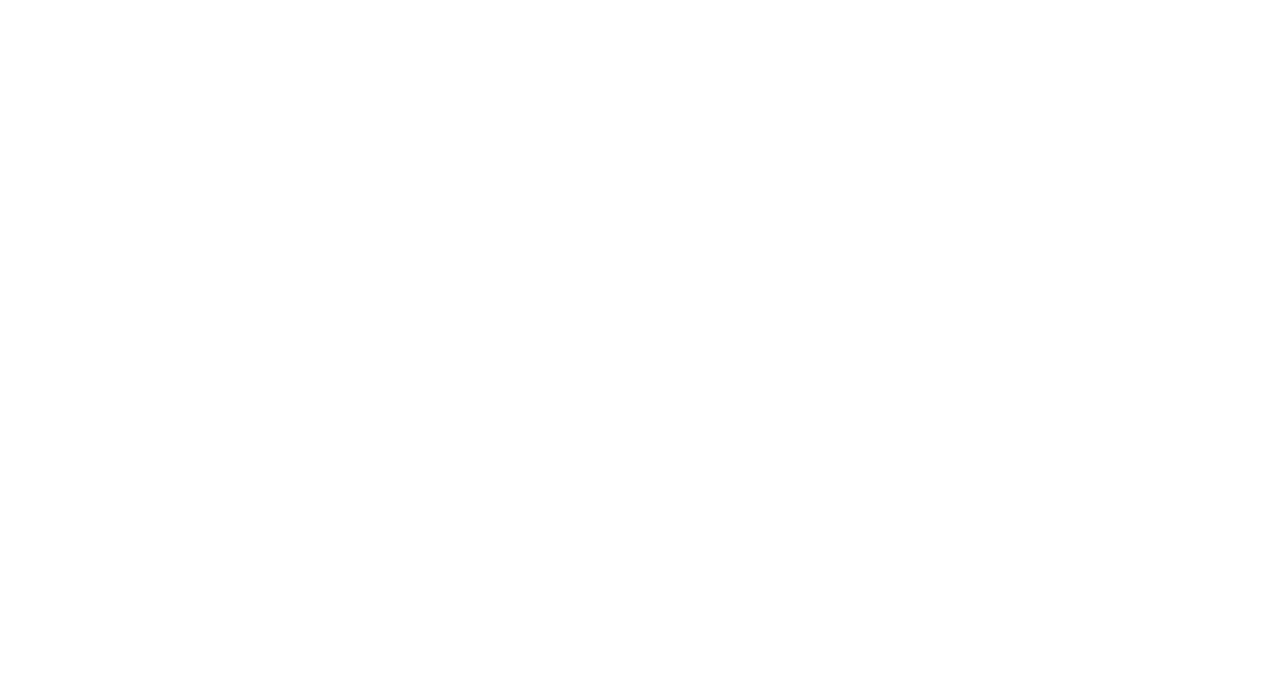
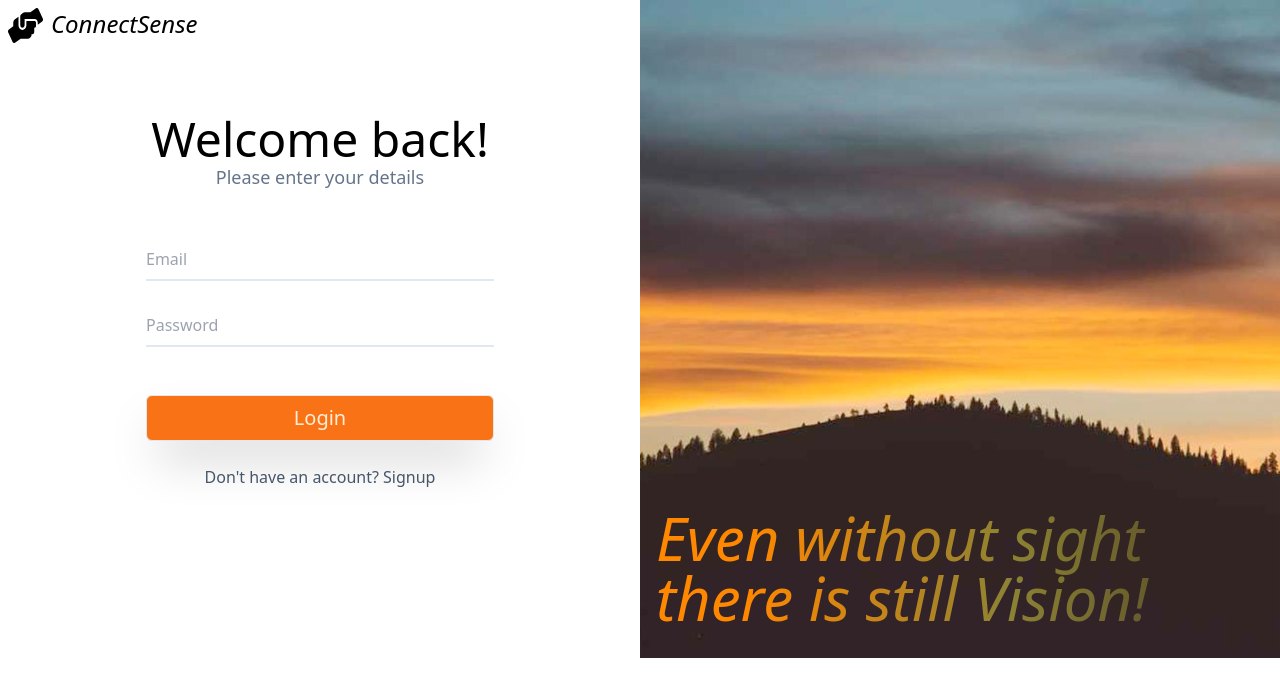
Before and after one commit to bikash-789/ConnectSense, a React (Create React App) app in the folder client/: page /signin in a window 1280 px wide. Before the commit this address had no page. Shown: the top 696 px of the page. Built offline with nearby package versions, Linux system fonts and the light colour scheme; a web font is replaced by a local one.

Commit message:
Bug fix: Environment variables not defined

```diff
--- a/client/src/PrivateRoutes.js
+++ b/client/src/PrivateRoutes.js
@@ -4,7 +4,7 @@
 
 function PrivateRoute({ children }) {
   const auth = isAuthenticated();
-  if (!auth) return <Navigate to="/login" replace />;
+  if (!auth) return <Navigate to="/signin" replace />;
   return children;
 }
 
--- a/client/src/Routess.js
+++ b/client/src/Routess.js
@@ -13,11 +13,10 @@
     <BrowserRouter>
       <VoiceNavigation />
       <Routes>
-        <Route path="/" exact element={<Login element="login" />} />
-        <Route path="/login" exact element={<Login element="login" />} />
+        <Route path="/signin" exact element={<Login element="login" />} />
         <Route path="/signup" exact element={<Login element="signup" />} />
         <Route
-          path="/home"
+          path="/"
           exact
           element={
             <PrivateRoute>
--- a/client/src/api/Auth_API.js
+++ b/client/src/api/Auth_API.js
@@ -1,4 +1,3 @@
-// Signup
 export const signUp = (user) => {
   return fetch(`${process.env.REACT_APP_API_URL}/signup`, {
     method: "POST",
@@ -34,7 +33,6 @@
 
 //authenticate
 export const authenticate = (data, next) => {
-  // eslint-disable-next-line
   if (typeof window != undefined) {
     localStorage.setItem("jwt", JSON.stringify(data));
     next();
--- a/client/src/components/FeatureCard.js
+++ b/client/src/components/FeatureCard.js
@@ -6,7 +6,7 @@
       <div className="flex flex-col items-start w-full md:w-10/12">
         <h2
           className="text-black font-bold text-2xl"
-          style={{ fontFamily: `'Inter', sans-serif;` }}
+          style={{ fontFamily: `'Inter', sans-serif` }}
         >
           {title}
         </h2>
--- a/client/src/components/Hero.js
+++ b/client/src/components/Hero.js
@@ -12,7 +12,7 @@
   // Handle signout
   const handleSignout = () => {
     signout(() => {
-      return navigate("/login", { replace: true });
+      return navigate("/signin", { replace: true });
     });
   };
   return (
@@ -33,7 +33,7 @@
           </li>
           <li className="hidden lg:inline-block">
             <Link
-              to="/home"
+              to="/"
               className="px-5 py-2 text-sm hover:bg-orange-500 text-orange-100 mx-5"
             >
               <b>HOME</b>
--- a/client/src/components/Login.js
+++ b/client/src/components/Login.js
@@ -13,6 +13,7 @@
     loading: false,
     redirect: false,
   });
+  const Navigate = useNavigate();
   const { email, password, error, loading, redirect } = values;
   // Handle change method
   const handleChange = (e) => {
@@ -20,30 +21,38 @@
     setValues({ ...values, error: false, [name]: value });
   };
 
-  // Handle submit method
   const handleSubmit = async (e) => {
-    setValues({ ...values, loading: false });
-    // This will prevent the page from reloading
     e.preventDefault();
+    setValues({ ...values, loading: true, error: "" }); // Reset error state
+
     if (email === "" || password === "") {
       setValues({
         ...values,
         error: "Enter email and password",
+        loading: false,
       });
     } else {
-      // signin - a method that sends form data to backend and returns the response
-      setValues({ ...values, loading: true });
-      const res = await signIn({ email, password });
-      setValues({ ...values, loading: true });
-      if (res.error) {
-        setValues({ ...values, error: res.error });
-      } else {
-        authenticate(data, () => {
+      try {
+        const res = await signIn({ email, password });
+        if (res && res.error) {
           setValues({
             ...values,
+            error: res.error,
             loading: false,
-            redirect: true,
+            redirect: false,
           });
+        } else {
+          authenticate(res, () => {
+            Navigate("/");
+          });
+        }
+      } catch (error) {
+        console.error(error);
+        setValues({
+          ...values,
+          error: "An error occured",
+          loading: false,
+          redirect: false,
         });
       }
     }
@@ -53,7 +62,7 @@
   const RedirectUser = () => {
     const Navigate = useNavigate();
     if (redirect) {
-      return Navigate("/home");
+      return Navigate("/");
     }
   };
 
--- a/client/src/components/LoginSignup.js
+++ b/client/src/components/LoginSignup.js
@@ -31,8 +31,8 @@
             style={{
               background:
                 "linear-gradient(90.54deg, #FF8800 16.98%, rgba(197, 191, 59, 0.61) 58.13%, rgba(0, 0, 0, 0) 109.94%)",
-              webkitBackgroundClip: "text",
-              webkitTextFillColor: "transparent",
+              WebkitBackgroundClip: "text",
+              WebkitTextFillColor: "transparent",
               backgroundClip: "text",
               textFillColor: "transparent",
             }}
--- a/client/src/components/ObjectDetection.js
+++ b/client/src/components/ObjectDetection.js
@@ -98,8 +98,8 @@
     <FeatureTemplate>
       <div className="mt-4 p-4 lg:h-3/4 h-1/2">
         <div className="flex">
-          <Link to="/home" className="inline-block">
-            <img src={Prev} width={30} height={30} />
+          <Link to="/" className="inline-block">
+            <img src={Prev} width={30} height={30} alt="go back" />
           </Link>
           <p className="text-2xl font-semibold inline-block ml-3">
             Object Detection{" "}
--- a/client/src/components/STT.js
+++ b/client/src/components/STT.js
@@ -79,8 +79,8 @@
     <FeatureTemplate>
       <div className="p-4 h-3/4">
         <div className="flex">
-          <Link to="/home" className="inline-block">
-            <img src={Prev} width={30} height={30} />
+          <Link to="/" className="inline-block">
+            <img src={Prev} width={30} height={30} alt="go back" />
           </Link>
           <p className="text-2xl font-semibold inline-block px-2 ml-3">
             Text-to-Speech
--- a/client/src/components/Signup.js
+++ b/client/src/components/Signup.js
@@ -23,7 +23,7 @@
   // Handle submit method
   const handleSubmit = async (e) => {
     e.preventDefault();
-    if (email === "" || password === "" || name == "") {
+    if (email === "" || password === "" || name === "") {
       setValues({
         ...values,
         error: "All fields are required",
@@ -51,7 +51,7 @@
     const Navigate = useNavigate();
     if (redirect) {
       setValues({ ...values, loading: false });
-      return Navigate("/login");
+      return Navigate("/signin");
     }
   };
 
@@ -110,7 +110,7 @@
         <br />
       </form>
       <p className="text-slate-600">
-        Already have an account? <Link to="/login">Login</Link>
+        Already have an account? <Link to="/signin">Login</Link>
       </p>
       {RedirectUser()}
     </div>
--- a/client/src/components/TTS.js
+++ b/client/src/components/TTS.js
@@ -105,8 +105,8 @@
     <FeatureTemplate>
       <div className="p-4 h-3/4">
         <div className="flex">
-          <Link to="/home" className="inline-block">
-            <img src={Prev} width={30} height={30} />
+          <Link to="/" className="inline-block">
+            <img src={Prev} width={30} height={30} alt="go back" />
           </Link>
           <p className="text-2xl font-semibold inline-block ml-3">
             Text-to-Speech
--- a/client/src/components/ToDoList.js
+++ b/client/src/components/ToDoList.js
@@ -157,8 +157,8 @@
     <FeatureTemplate>
       <div className="p-4 h-3/4">
         <div className="flex">
-          <Link to="/home" className="inline-block">
-            <img src={Prev} width={30} height={30} />
+          <Link to="/" className="inline-block">
+            <img src={Prev} width={30} height={30} alt="go back" />
           </Link>
           <p className="text-2xl font-semibold  inline-block ml-3">
             Text-to-Speech
```
Also changed, not shown: 1 other file (tests, documents, lock files or other folders).
